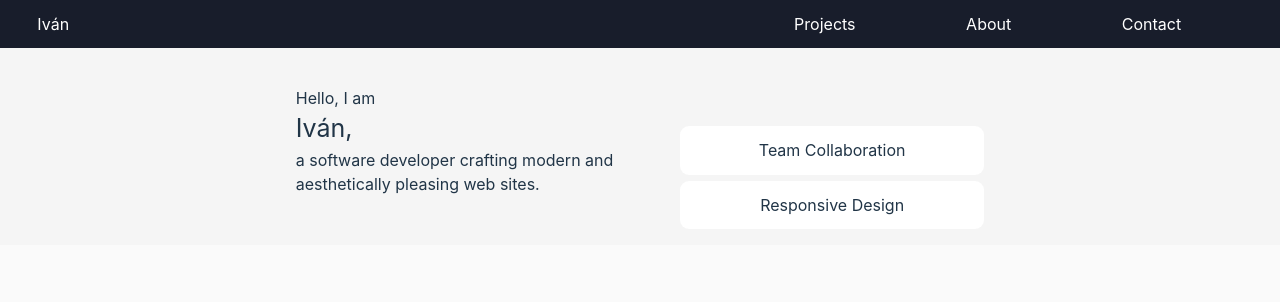
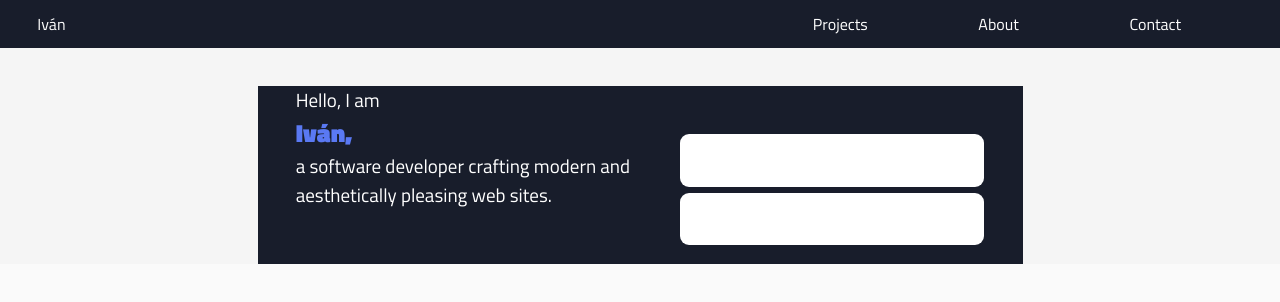
Before and after one commit to ivangonzalez224/Portfolio, a React (Vite) app: page / in a window 1280 px wide. Shown: the top 302 px of the page. Built offline with nearby package versions, Linux system fonts and the light colour scheme.

Commit message:
Update colors in headline and import font family

```diff
--- a/src/assets/styles/Headline.css
+++ b/src/assets/styles/Headline.css
@@ -1,9 +1,18 @@
+:root {
+  --backColor: #181d2b;
+  --fontBlack: #363636;
+  --fontpurple: #5a79f3;
+}
+
 .head-main {
   width: 100%;
   margin-top: 5%;
   display: flex;
   justify-content: center;
   box-sizing: border-box;
+  background-color: var(--backColor);
+  color: #fff;
+  font-size: 19px;
 }
 
 #head-presentation {
@@ -31,4 +40,6 @@
 
 #head-name {
   font-size: 25px;
+  color: var(--fontpurple);
+  font-weight: 900;
 }
--- a/src/index.css
+++ b/src/index.css
@@ -1,3 +1,5 @@
+@import url('https://fonts.googleapis.com/css2?family=Titillium+Web:wght@400;700;900&display=swap');
+
 :root {
   font-family: Inter, system-ui, Avenir, Helvetica, Arial, sans-serif;
   line-height: 1.5;
@@ -16,6 +18,7 @@ body {
   place-items: center;
   min-width: 320px;
   min-height: 100vh;
+  font-family: 'Titillium Web', sans-serif;
 }
 
 h1 {
```
